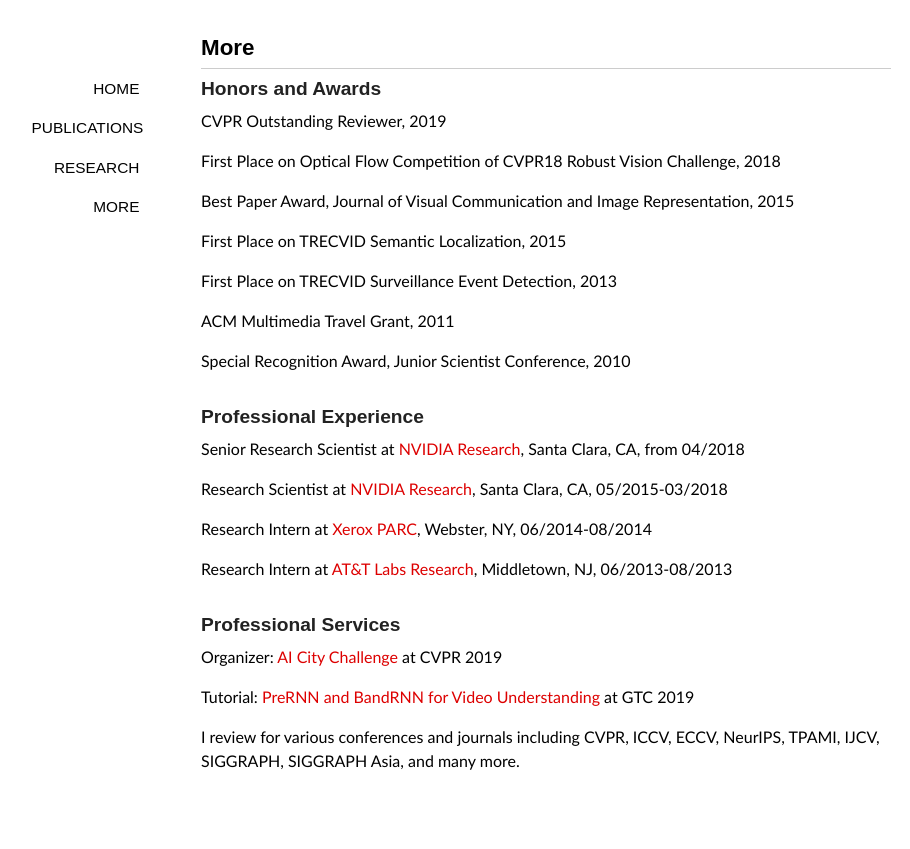
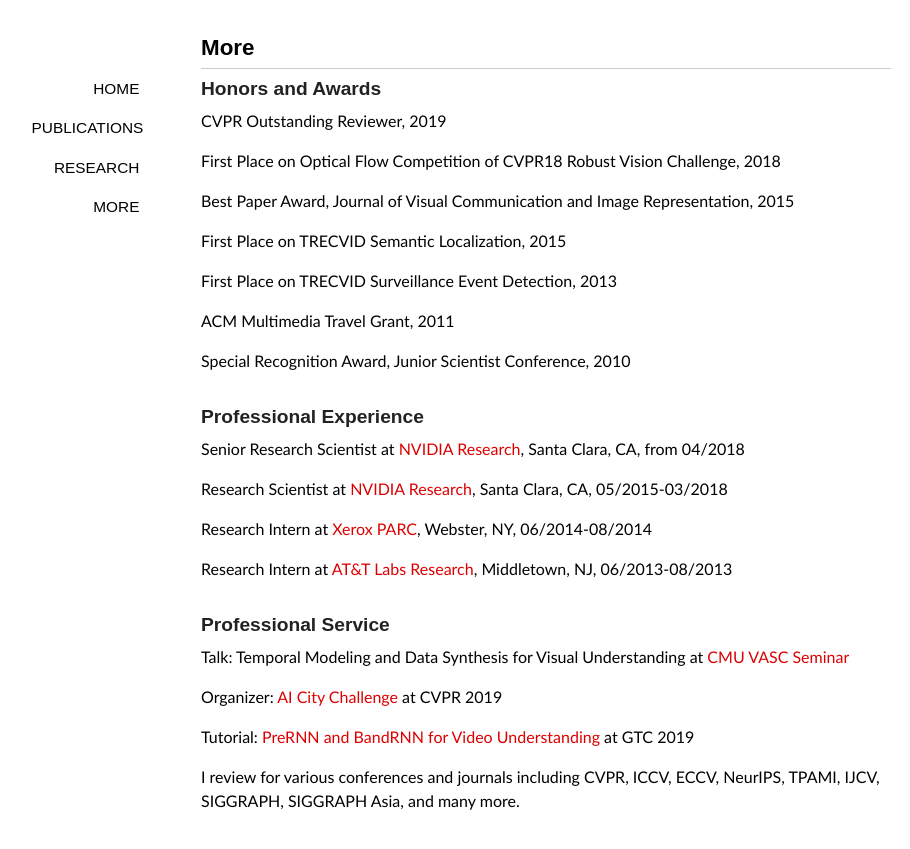
Before and after one commit to xiaodongyang/xiaodongyang.github.io, a Jekyll site: the page built from more/index.md, in a window 1280 px wide. Shown: the top 849 px of the page, without its empty margins (94-1004 px from the left). Built offline with Jekyll 4.4.1, drawn with Linux system fonts in a browser that asks for light colours; some web fonts are replaced.

Commit message:
Update index.md

```diff
--- a/more/index.md
+++ b/more/index.md
@@ -32,7 +32,9 @@
 Research Intern at [AT&T Labs Research](http://www.research.att.com), Middletown, NJ, 06/2013-08/2013
 <br><br>
 
-### Professional Services
+### Professional Service
+
+Talk: Temporal Modeling and Data Synthesis for Visual Understanding at [CMU VASC Seminar](https://www.ri.cmu.edu/event/temporal-modeling-and-data-synthesis-for-visual-understanding/)
 
 Organizer: [AI City Challenge](https://www.aicitychallenge.org) at CVPR 2019
 
```
